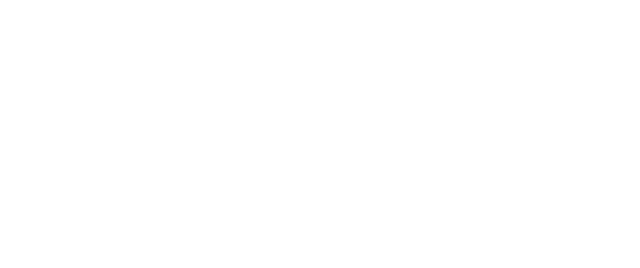
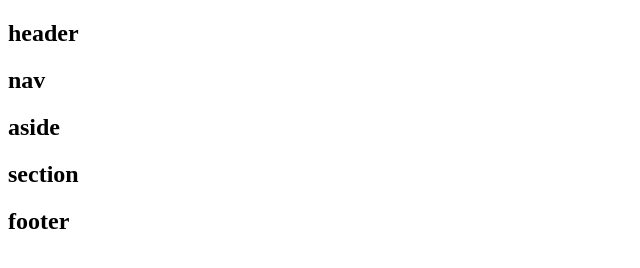
Before and after one commit to gevorg254/grid, a plain HTML site: page index.html in a window 1280 px wide. Shown: the whole page, without its empty margins (0-640 px from the left). Drawn offline with Linux system fonts and the light colour scheme.

Commit message:
added new sections

```diff
--- a/index.html
+++ b/index.html
@@ -9,6 +9,27 @@
 </head>
 <body>
 
+    <main>
+        <header>
+            <h2> header </h2>
+        </header>
+
+        <nav>
+            <h2> nav </h2>
+        </nav>
+
+        <aside>
+            <h2> aside </h2>
+        </aside>
+
+        <section>
+            <h2> section </h2>
+        </section>
+
+        <footer>
+            <h2> footer </h2>
+        </footer>
+    </main>
 
 </body>
 </html>
```
